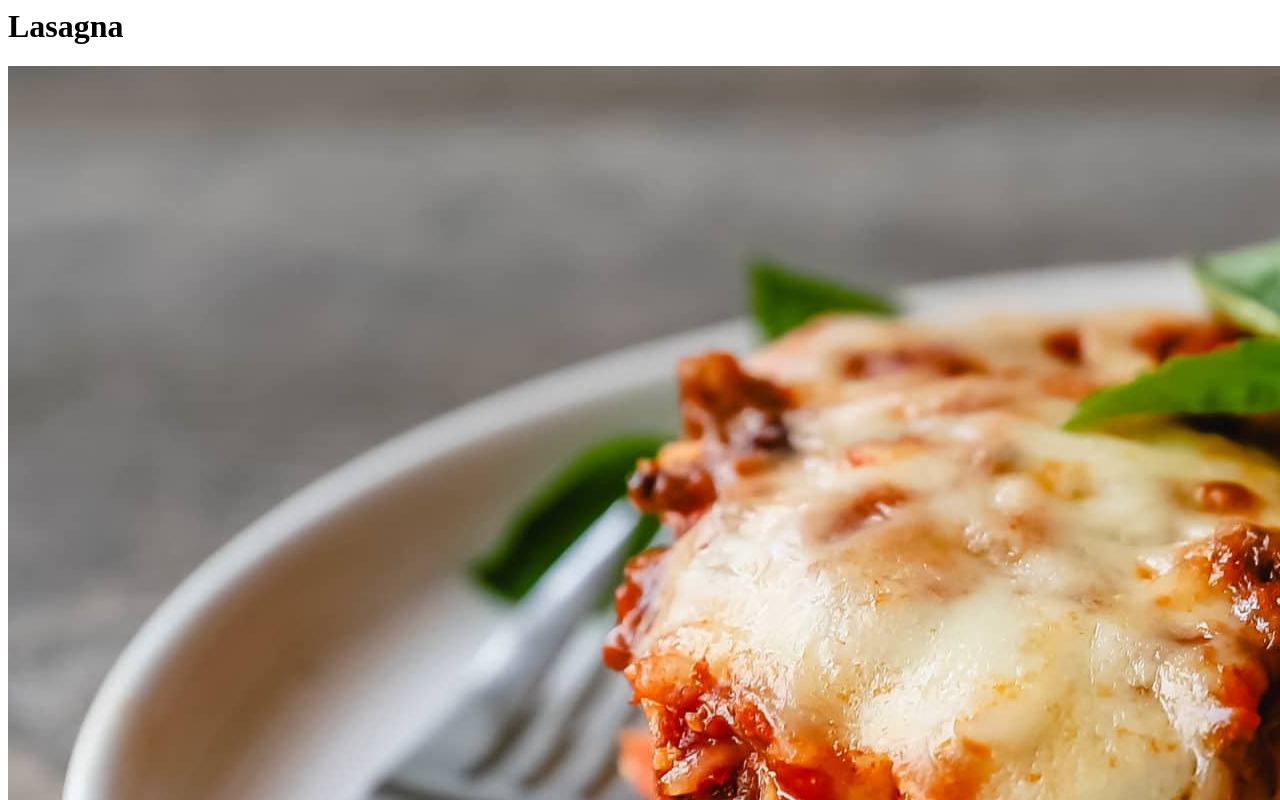
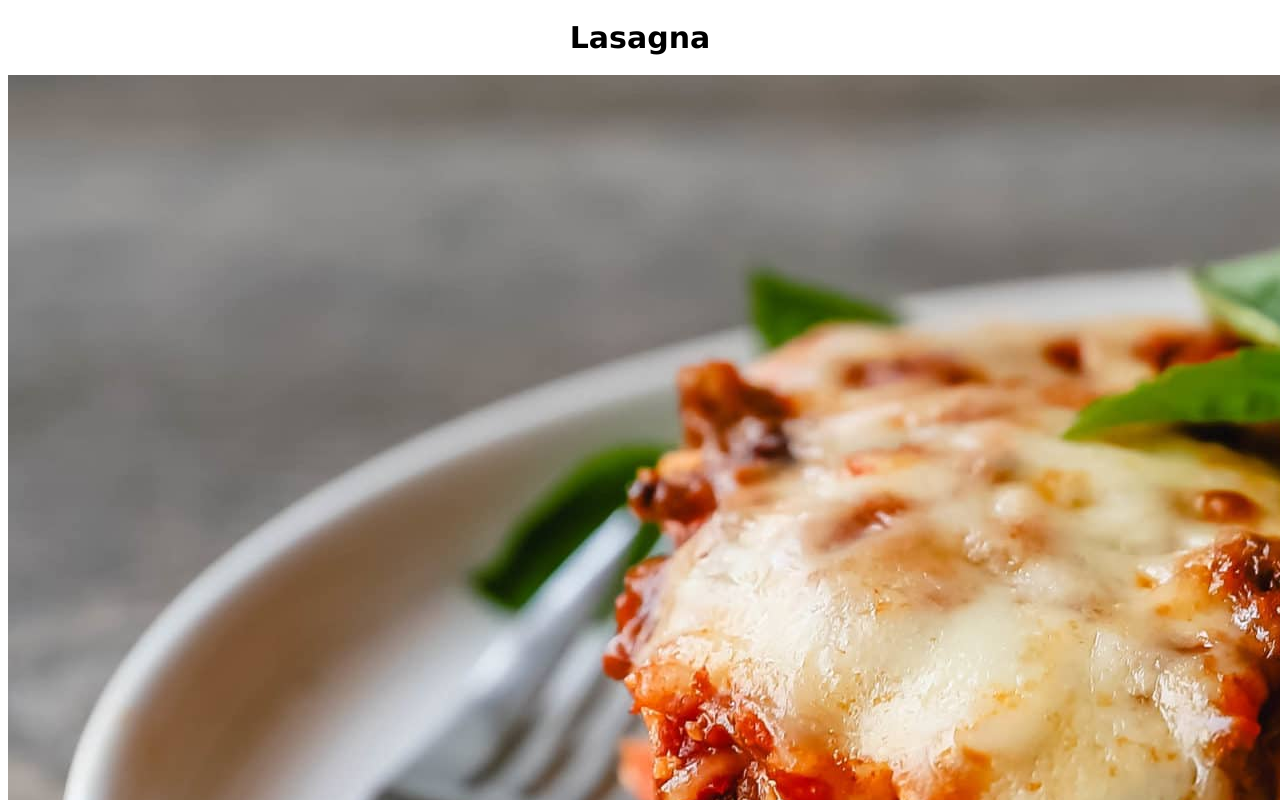
Before and after one commit to runwojtekrun/odin-recipes, a plain HTML site: page recipes/lasagna.html in a window 1280 px wide. Shown: the top 800 px of the page. Drawn offline with Linux system fonts and the light colour scheme; files that its build step writes are made by us from their sources.

Commit message:
zmieniono:       index.html zmieniono:       recipes/Croque-Madame.html zmieniono:       recipes/lasagna.html zmieniono:       styles.css

```diff
--- a/index.html
+++ b/index.html
@@ -2,7 +2,8 @@
 <html lang="en">
 <head>
     <meta charset="UTF-8">
-    <title>Document</title>
+    <title>Recipes</title>
+    <link rel="stylesheet" href="styles.css">
 </head>
 <body>
     <h1>Odin Recipes</h1>
--- a/recipes/lasagna.html
+++ b/recipes/lasagna.html
@@ -1,3 +1,11 @@
+<!DOCTYPE html>
+<html lang="en">
+<head>
+    <meta charset="UTF-8">
+    <title>lasagna</title>
+    <link rel="stylesheet" href="styles.css">
+</head>
+<body>
     <h1>Lasagna</h1>
     <img src="../images/lasagna.jpeg" alt="Picture of lasagna">
     <h2>Here you will find a recipe for a delicious lasagna</h2>
@@ -25,3 +33,6 @@
         <li>Cover with foil and bake.</li>
         <li>Let the lasagna rest before serving.</li>
     </ol>
+
+</body>
+</html>
--- a/styles.css
+++ b/styles.css
@@ -0,0 +1,9 @@
+body {
+    font-family: Verdana, Geneva, Tahoma, sans-serif;
+}
+
+h1 {
+    font-size: 30px;
+    font-weight: bold;
+    text-align: center;
+}
```
Also changed, not shown: recipes/Croque-Madame.html (+11 -0 lines). Lines whose indentation alone changed are shown as unchanged.
